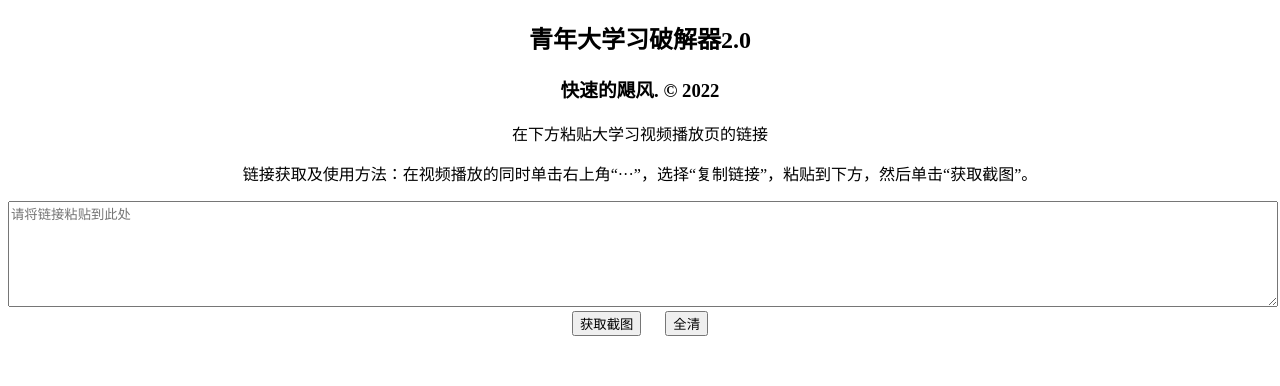
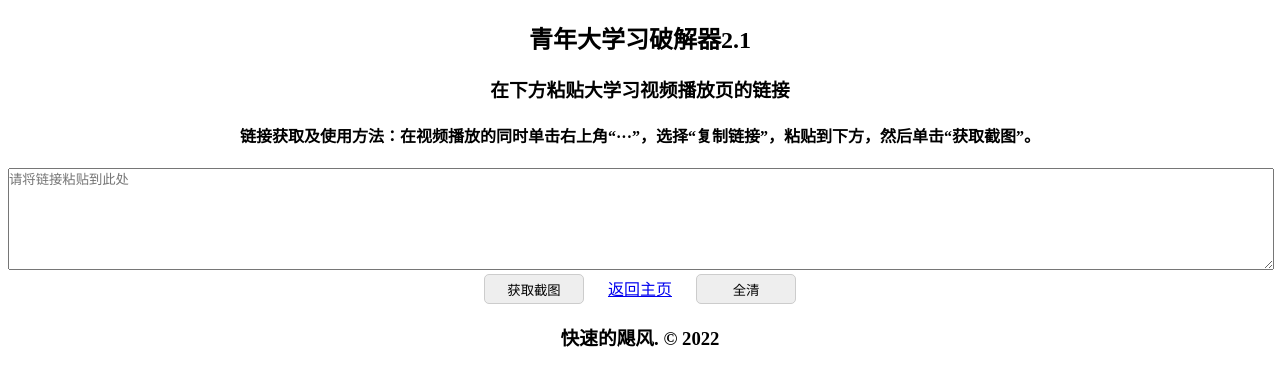
Before and after one commit to Hurrieam/QingNianDaXueXiCracker, a plain HTML site: page index.html in a window 1280 px wide. Drawn offline with nearby package versions, Linux system fonts and the light colour scheme.

Commit message:
UI fixes
UI fixes

```diff
--- a/index.html
+++ b/index.html
@@ -5,7 +5,7 @@
     <meta charset="UTF-8">
     <meta http-equiv="X-UA-Compatible" content="IE=edge">
     <meta name="viewport" content="width=device-width, initial-scale=1.0">
-    <title>青年大学习破解器2.0</title>
+    <title>青年大学习破解器2.1</title>
 
     <link rel="stylesheet" href="./styles/style.css">
 
@@ -13,15 +13,17 @@
 
 <body>
 
-    <h2>青年大学习破解器2.0</h2>
-    <h3>快速的飓风. © 2022</h3>
-    <p>在下方粘贴大学习视频播放页的链接</p>
-    <p>链接获取及使用方法：在视频播放的同时单击右上角“···”，选择“复制链接”，粘贴到下方，然后单击“获取截图”。</p>
+    <h2>青年大学习破解器2.1</h2>
+    <h3>在下方粘贴大学习视频播放页的链接</h3>
+    <h4>链接获取及使用方法：在视频播放的同时单击右上角“···”，选择“复制链接”，粘贴到下方，然后单击“获取截图”。</h4>
     <textarea class="url" placeholder="请将链接粘贴到此处"></textarea>
     <br>
     <input type="button" value="获取截图" class="get-screenshot">
     &nbsp;&nbsp;&nbsp;&nbsp;
+    <a href="https://hurrieam.github.io/">返回主页</a>
+    &nbsp;&nbsp;&nbsp;&nbsp;
     <input type="button" value="全清" class="all-clear">
+    <h3>快速的飓风. © 2022</h3>
 
 </body>
 
--- a/styles/style.css
+++ b/styles/style.css
@@ -1,8 +1,19 @@
 body {
     text-align: center;
+    font-family: "微软雅黑";
 }
 
 textarea {
     width: 100%;
     height: 100px;
+    padding: 0;
 }
+
+input[type=button] {
+    width: 100px;
+    height: 30px;
+    border-radius: 5px;
+    border: 1px solid #ccc;
+    background-color: #eee;
+    cursor: pointer;
+}
```
